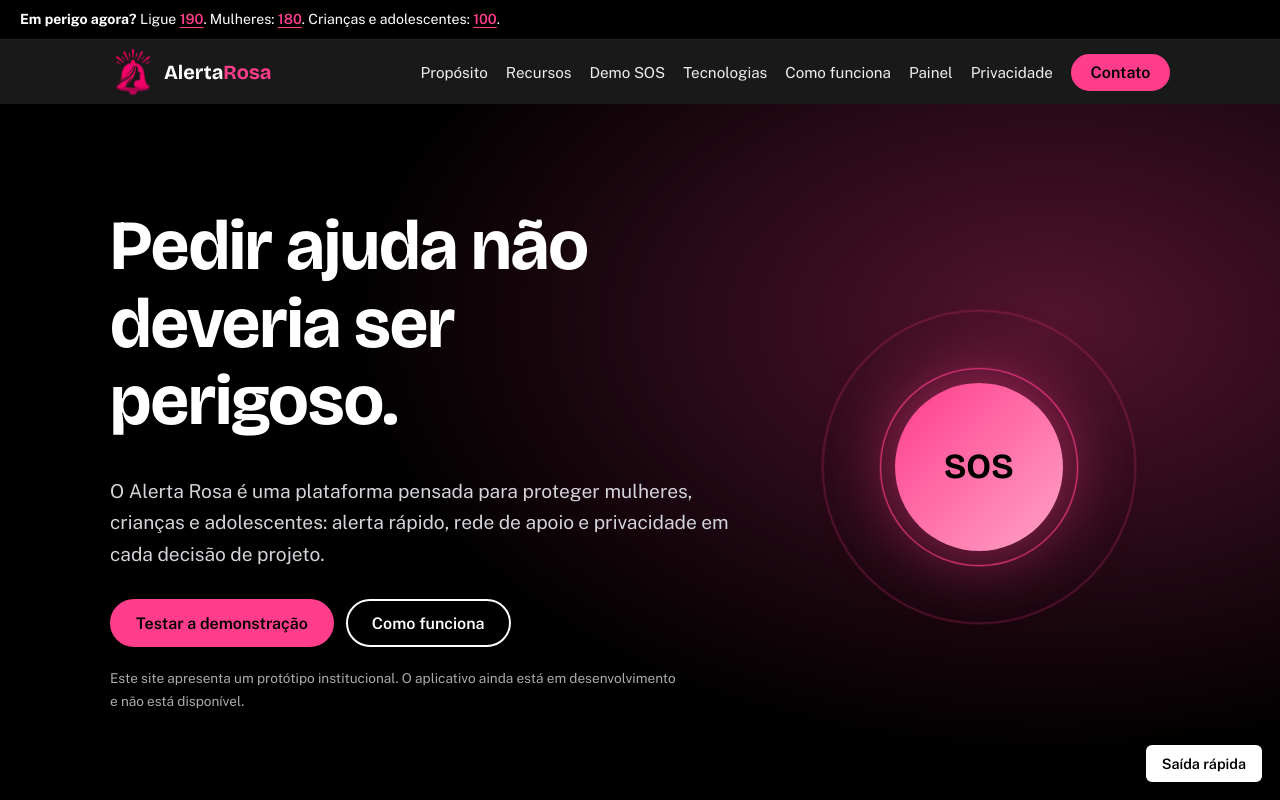
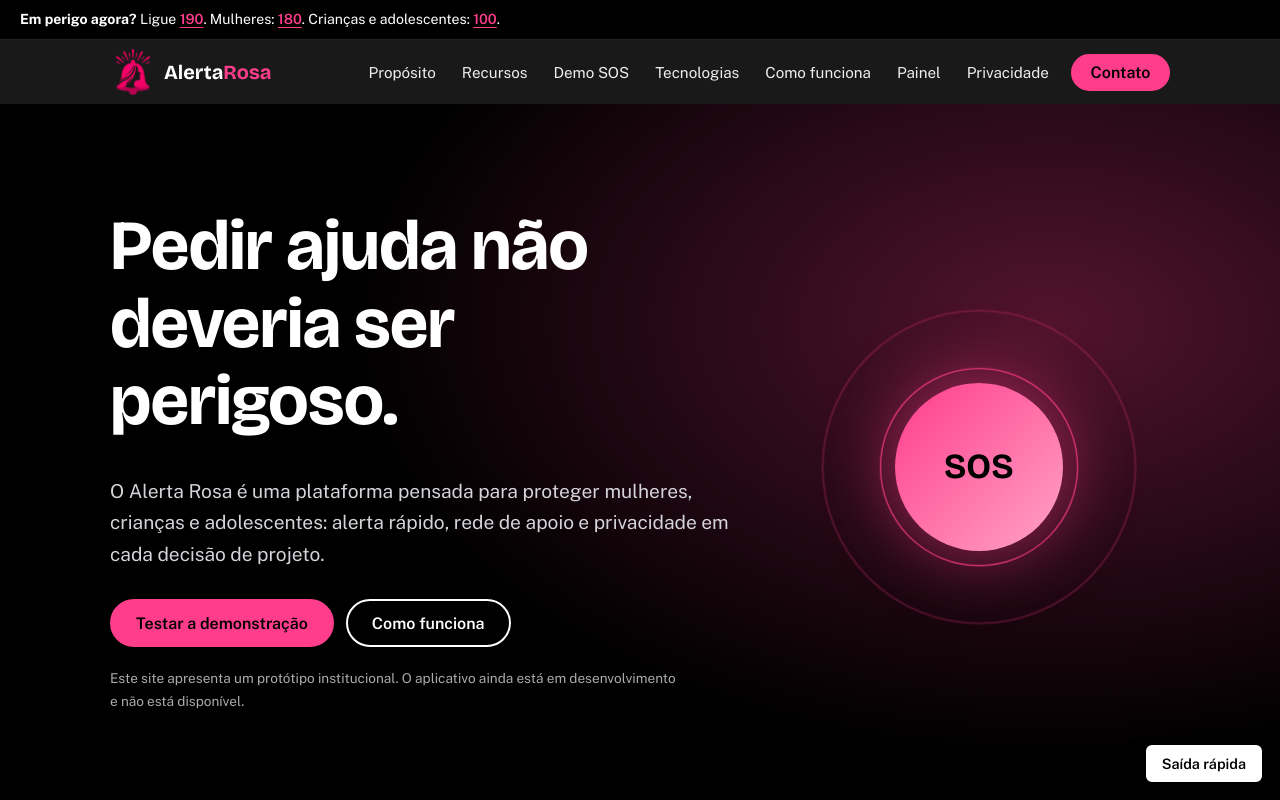
Before and after one commit to Riianls/Alerta-Rosa, a plain HTML site: page index.html in a window 1280 px wide. Shown: the top 800 px of the page. Drawn offline with nearby package versions, Linux system fonts and the light colour scheme.

Commit message:
Update styles.css

```diff
--- a/styles.css
+++ b/styles.css
@@ -240,6 +240,8 @@ footer :focus-visible {
 #menu a:not(.btn) {
   color: #eee;
   font-size: .95rem;
+  padding: 8px 4px;
+
 }
 
 #menu a:not(.btn):hover { color: var(--pink); }
```
